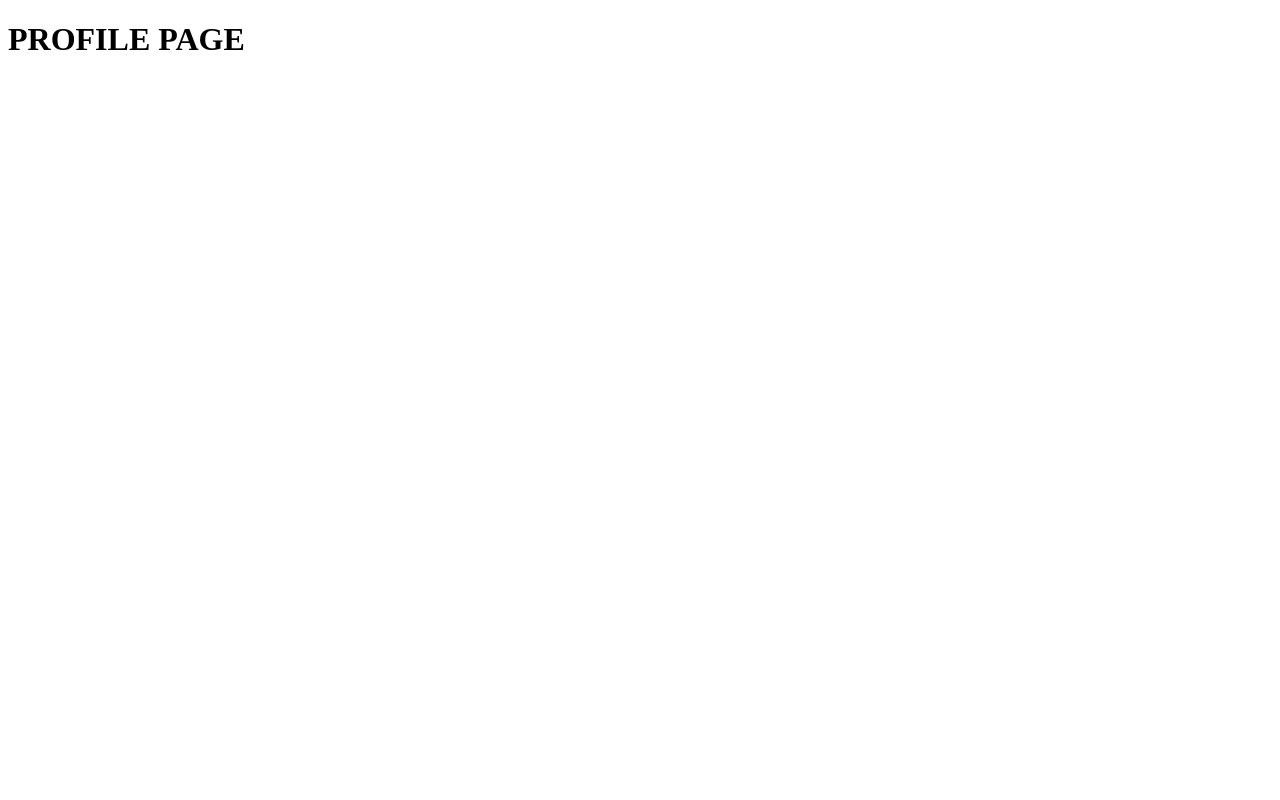
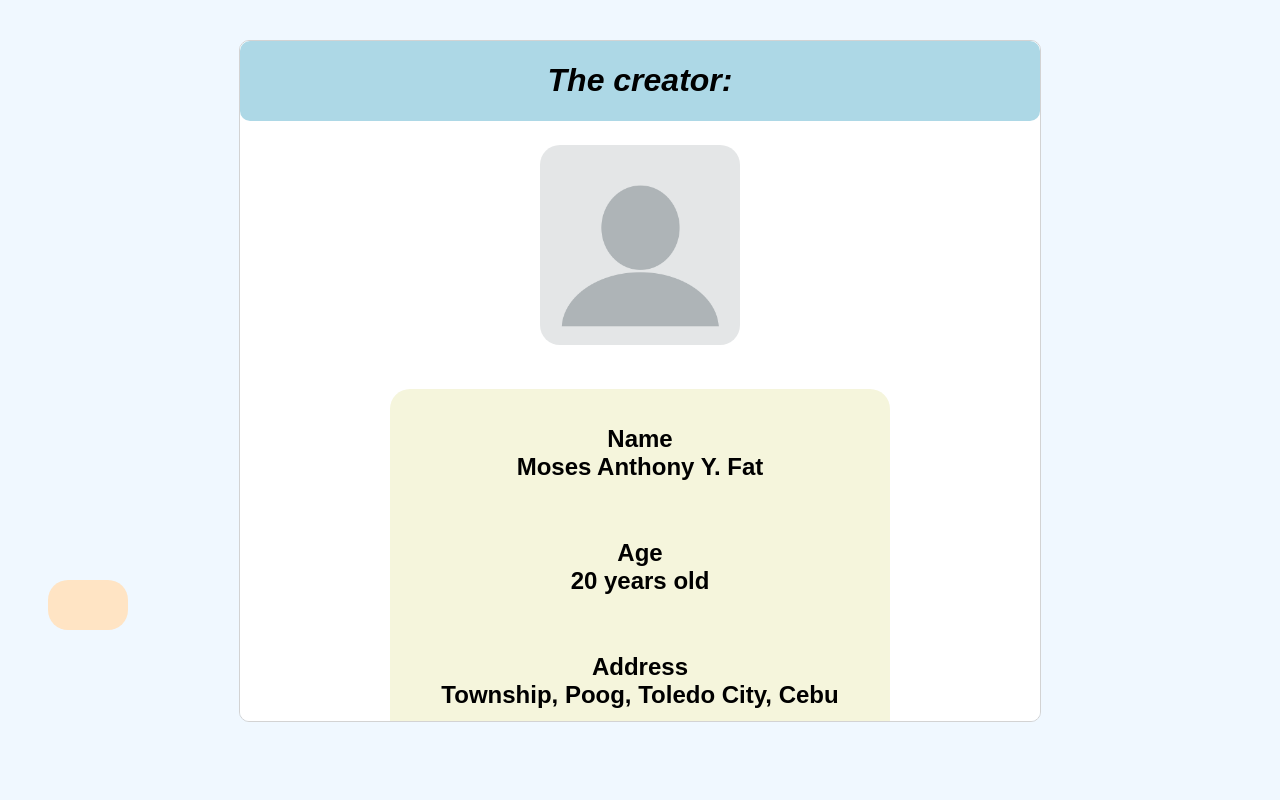
Before and after one commit to moshe002/test-portfolio-website, a plain HTML site: page pages/profile.html in a window 1280 px wide. Drawn offline with Linux system fonts and the light colour scheme.

Commit message:
changes on home and profile pages

```diff
--- a/pages/features.css
+++ b/pages/features.css
@@ -1,5 +1,6 @@
 body {
     font-family: Arial, Helvetica, sans-serif;
+    background-color: aliceblue;
 }
 
 .ft-h1 {
--- a/pages/home.css
+++ b/pages/home.css
@@ -1,18 +1,33 @@
 .home-body {
     font-family: Arial, Helvetica, sans-serif;
     text-align: center;
-    justify-content: center;
-    align-items: center;
     background-color: beige;
 }
 
+.header {
+    position: fixed;
+    margin-top: 0;
+    /*border: 1px solid black;*/
+    width: 100%;
+    height: auto;
+    background-color: beige;
+    z-index: 2;
+}
+
 .home-h1 {
-    margin-top: 2rem;
     font-size: 50px;
 }
 
 .home-p {
     font-style: italic;
+}
+
+.home-div {
+    display: flex;
+    align-items: center;
+    justify-content: center;
+    margin-top: 12rem;
+    /*border: 1px solid black;*/
 }
 
 .profile-btn {
@@ -21,7 +36,7 @@
     height: 50px;
     padding-top: 15px;
     opacity: 30%;
-    transition: 0.5s;
+    transition: 0.4s;
 }
 
 .profile-btn:hover {
@@ -37,7 +52,7 @@
     height: 50px;
     padding-top: 15px;
     opacity: 30%;
-    transition: 0.5s;
+    transition: 0.4s;
 }
 
 .features-btn:hover {
@@ -45,13 +60,6 @@
     background-color: lightgray;
     border-radius: 22px;
     opacity: 100%;
-}
-
-.home-div {
-    display: flex;
-    align-items: center;
-    justify-content: center;
-    margin-top: 12rem;
 }
 
 .div-btn {
@@ -69,3 +77,72 @@
     background-color: transparent;
     border: none;
 }
+
+/* SECOND PART / SECOND DIV */
+.second-div {
+    margin-top: 12rem;
+    max-height: auto;
+    border-radius: 20px;
+    background-color: white;
+    padding-bottom: 5rem;
+}
+
+.second-div h1 {
+    padding-top: 2.5rem;
+    font-style: italic;
+}
+
+.contacts {
+    /*border: 1px solid black;*/
+    display: flex;
+    flex-direction: row;
+    align-items: center;
+    justify-content: center;
+    margin-top: 3.5rem;
+}
+
+.contacts a {
+    text-decoration: none;
+    color: black;
+}
+
+.contacts a:hover {
+    color: white;
+}
+
+.div-facebook {
+    /*border: 1px solid black;*/
+    width: 3in;
+    margin-right: 10rem;
+    background-color: lightblue;
+    border-radius: 20px;
+}
+
+.div-github {
+    /*border: 1px solid black;*/
+    width: 3in;
+    background-color: lightgray;
+    border-radius: 20px;
+}
+
+.div-twitter {
+    /*border: 1px solid black;*/
+    width: 3in;
+    margin-left: 10rem;
+    background-color: lightskyblue;
+    border-radius: 20px;
+}
+
+::-webkit-scrollbar {
+    width: 10px;
+}
+
+::-webkit-scrollbar-thumb {
+    background: gray;
+    border-radius: 10px;
+}
+
+::-webkit-scrollbar-track {
+    box-shadow: inset 0 0 5px lightgrey;
+    border-radius: 10px;
+}
--- /dev/null
+++ b/pages/profile.css
@@ -0,0 +1,100 @@
+.body {
+    font-family: Arial, Helvetica, sans-serif;
+    display: flex;
+    flex-direction: column;
+    align-items: center;
+    justify-content: center;
+    background-color: aliceblue;
+}
+
+.profile-div {
+    margin-top: 2rem;
+    height: 85vh;
+    width: 50rem;
+    text-align: center;
+    background-color: white;
+    border-radius: 10px;
+    overflow-y: auto;
+    border: 1px solid lightgray;
+}
+
+.div-h1 {
+    width: 50rem;
+    height: auto;
+    z-index: 1;
+    position: fixed;
+    background-color: lightblue;
+    border-radius: 10px;
+}
+
+.div-h1 h1{
+    font-style: italic;
+}
+
+.profile-pic {
+    position: relative;
+    margin: 0 auto;
+    /*border: 1px solid black;*/
+    margin-top: 6.5rem;
+    height: auto;
+    width: 200px;
+    border-radius: 20px;
+}
+
+.profile-pic img { /* this is used to resize the image inside the container */
+    height: auto; /* auto para matic adjust */
+    max-width: 100%;
+    border-radius: 20px;
+}
+
+.text-div {
+    align-items: center;
+    justify-content: center;
+    height: auto;
+    width: 500px;
+    margin: 0 auto;
+    position: relative;
+    margin-top: 2.5rem;
+    margin-bottom: 2.5rem;
+    background-color: beige;
+    border-radius: 20px;
+    padding-top: 1rem;
+    padding-bottom: 1rem;
+}
+
+::-webkit-scrollbar {
+    width: 10px;
+}
+
+::-webkit-scrollbar-thumb {
+    background: lightgrey;
+    border-radius: 10px;
+  }
+
+.go-back-btn {
+    position: absolute;
+    margin-top: 30rem;
+    margin-right: 11.5in;
+    height: 50px;
+    width: 80px;
+    border: none;
+    border-radius: 20px;
+    background-color: bisque;
+    transition: 0.5s;
+    z-index: 2;
+}
+
+.go-back-btn:hover {
+    width: 110px;
+}
+
+.back-btn { /* text sa button */
+    text-decoration: none;
+    font-size: 21px;
+    opacity: 0%;
+    transition: 0.5s;
+}
+
+.back-btn:hover {
+    opacity: 100%;
+}
--- a/pages/profile.html
+++ b/pages/profile.html
@@ -4,9 +4,31 @@
     <meta charset="UTF-8">
     <meta http-equiv="X-UA-Compatible" content="IE=edge">
     <meta name="viewport" content="width=device-width, initial-scale=1.0">
+    <link rel="stylesheet" href="profile.css">
     <title>Profile Page</title>
 </head>
-<body>
-    <h1>PROFILE PAGE</h1>
+<body class="body">
+    <div class="profile-div">
+        <div class="div-h1">
+            <h1>The creator:</h1>
+        </div>
+        <div class="profile-pic">
+            <img src="/images/profilepic.png" alt="profile pic">
+        </div>
+        <div class="text-div">
+            <h2>Name <br> Moses Anthony Y. Fat</h2>
+            <br>
+            <h2>Age <br> 20 years old</h2>
+            <br>
+            <h2>Address <br> Township, Poog, Toledo City, Cebu</h2>
+            <br>
+            <h2>Webiste <br> wala pa lol</h2>
+            <br>
+            <h2>og uban <br> ambot lang uy</h2>
+        </div>
+    </div>
+    <button class="go-back-btn">
+        <a href="home.html" class="back-btn"> << </a>
+    </button>
 </body>
 </html>
```
Also changed, not shown: pages/home.html (+20 -1 lines), images/profilepic.png (added).
